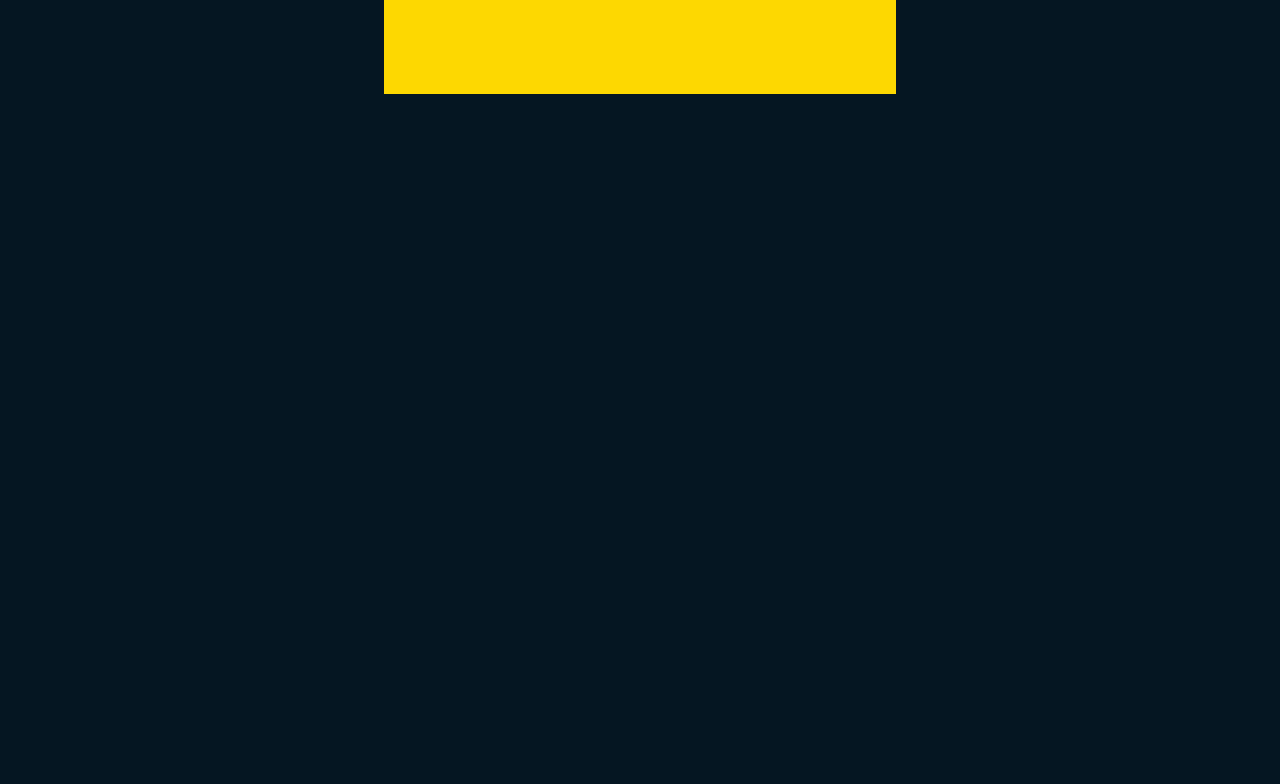
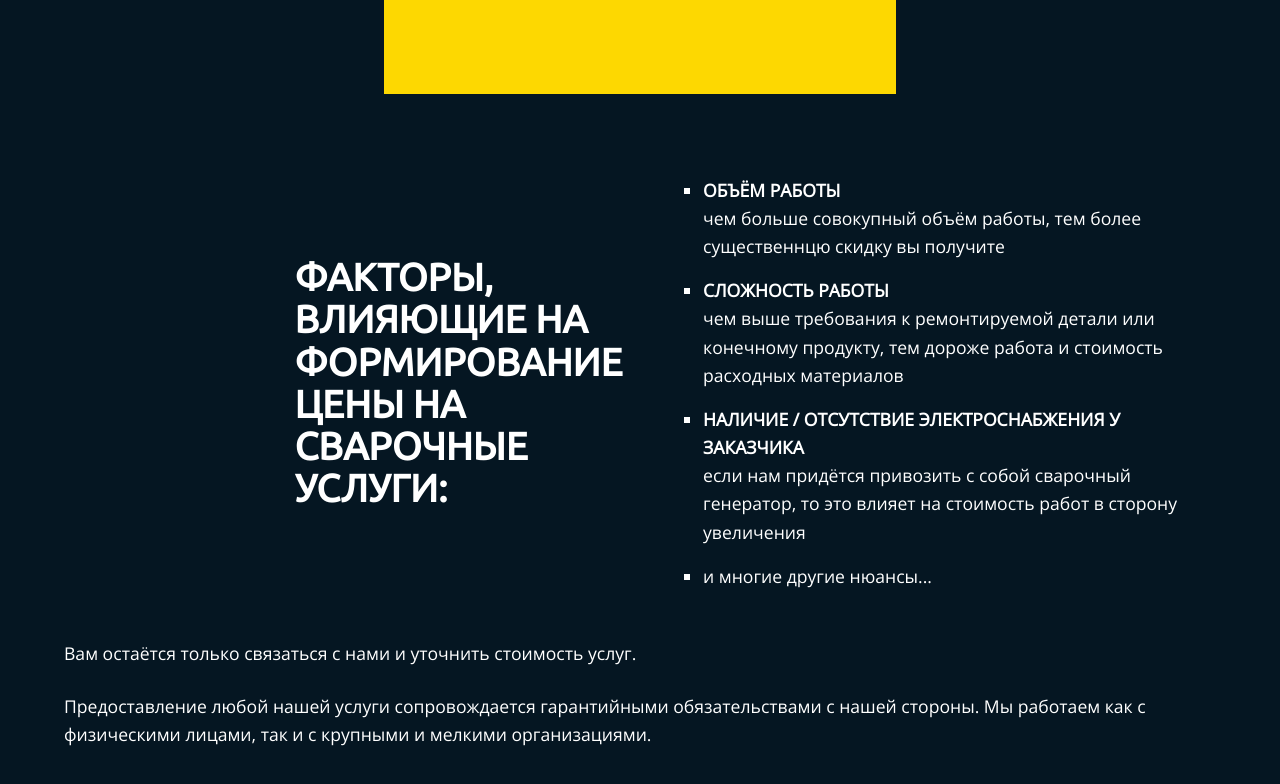
Before and after one commit to ksu1ven/svarka.tyt.minsk, a React (Vite) app: page / in a window 1280 px wide. Shown: the part 2206-2990 px from the top of the page. Before the commit the page ends 2300 px from the top, so only its background shows below. Built offline with nearby package versions, Linux system fonts and the light colour scheme.

Commit message:
feat: finish price block

```diff
--- /dev/null
+++ b/src/components/Price.tsx
@@ -0,0 +1,48 @@
+export function Price() {
+    return (
+        <section className="price wrapper">
+            <div className="price__content">
+                <h2 className="price__h2">
+                    Факторы, влияющие на формирование цены на сварочные услуги:
+                </h2>
+                <ul className="price-factors__list">
+                    <li className="price-factors__li">
+                        <b>объём работы </b>
+                        <br />
+                        чем больше совокупный объём работы, тем более
+                        существеннцю скидку вы получите
+                    </li>
+                    <li className="price-factors__li">
+                        <b>сложность работы </b>
+                        <br />
+                        чем выше требования к ремонтируемой детали или конечному
+                        продукту, тем дороже работа и стоимость расходных
+                        материалов
+                    </li>
+                    <li className="price-factors__li">
+                        <b>наличие / отсутствие электроснабжения у заказчика</b>
+                        <br />
+                        если нам придётся привозить с собой сварочный генератор,
+                        то это влияет на стоимость работ в сторону увеличения
+                    </li>
+                    <li className="price-factors__li">
+                        и многие другие нюансы...
+                    </li>
+                </ul>
+            </div>
+            <div>
+                <p className="price__p">
+                    Вам остаётся только связаться с нами и уточнить стоимость
+                    услуг.
+                </p>
+                <br />
+                <p className="price__p">
+                    Предоставление любой нашей услуги сопровождается
+                    гарантийными обязательствами с нашей стороны. Мы работаем
+                    как с физическими лицами, так и с крупными и мелкими
+                    организациями.
+                </p>
+            </div>
+        </section>
+    );
+}
--- a/src/pages/LandingPage.tsx
+++ b/src/pages/LandingPage.tsx
@@ -2,6 +2,7 @@
 import { WorkTypes } from '@components/WorkTypes';
 import { Header } from '@components/Header';
 import { Examples } from '@components/Examples';
+import { Price } from '@components/Price';
 
 export function LandingPage() {
     return (
@@ -11,6 +12,7 @@
                 <Greeting />
                 <WorkTypes />
                 <Examples />
+                <Price />
             </main>
         </>
     );
--- /dev/null
+++ b/src/styles/components/_price.scss
@@ -0,0 +1,59 @@
+@use '../utils/mixins';
+
+.price {
+    padding: var(--padding);
+    @include mixins.flex(column, flex-start, flex-end);
+
+    @include mixins.respond-to(desktop) {
+        padding: var(--padding-d);
+    }
+    @include mixins.respond-to(laptop) {
+        padding: var(--padding-l);
+    }
+    @include mixins.respond-to(mobile) {
+        padding: var(--padding-m);
+    }
+
+    &__content {
+        width: 80%;
+        @include mixins.flex(null, flex-start, center);
+
+        @include mixins.respond-to(laptop) {
+            width: 100%;
+        }
+        @include mixins.respond-to(tablet) {
+            @include mixins.flex(column, flex-start, center);
+        }
+    }
+
+    &__h2 {
+        @include mixins.respond-to(tablet) {
+            width: 80%;
+            text-align: center;
+        }
+
+        @include mixins.respond-to(mobile) {
+            width: 100%;
+        }
+    }
+
+    &__p {
+        align-self: flex-start;
+    }
+
+    &-factors__list {
+        flex: 1 0 60%;
+        @include mixins.flex(column, flex-start, flex-start);
+        @include mixins.p();
+        gap: 1rem;
+    }
+
+    &-factors__li {
+        list-style: square;
+
+        b {
+            text-transform: uppercase;
+            font-weight: bold;
+        }
+    }
+}
--- a/src/styles/index.scss
+++ b/src/styles/index.scss
@@ -6,6 +6,7 @@
 @use './components/greeting';
 @use './components/worktypes';
 @use './components/examples';
+@use './components/price';
 
 @use './layout/header';
 @use './layout/footer';
```
